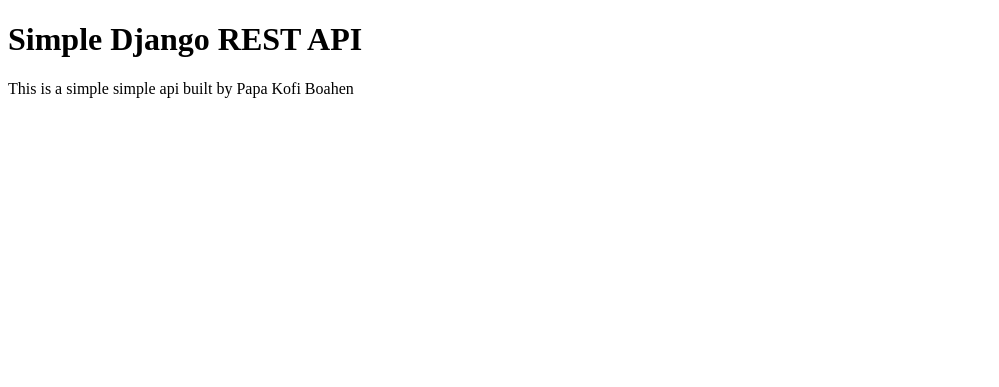
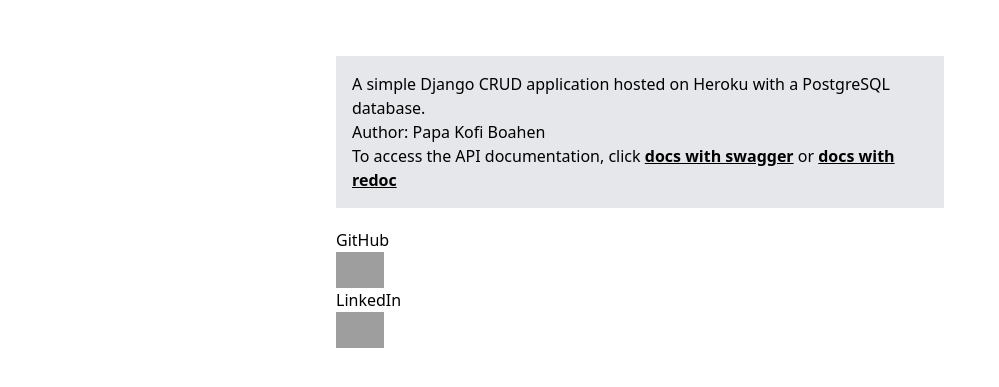
Before and after one commit to StormGear/django-api, a Django app: page / in a window 1280 px wide. Shown: the top 387 px of the page, without its empty margins (0-999 px from the left). Run offline with Django 4.2, Linux system fonts and the light colour scheme; some libraries are stand-ins or nearby versions; grey boxes are pictures that could not be loaded.

Commit message:
added welcome screen

```diff
--- a/users/templates/home.html
+++ b/users/templates/home.html
@@ -3,10 +3,24 @@
 <head>
     <meta charset="UTF-8">
     <meta name="viewport" content="width=device-width, initial-scale=1.0">
-    <title>Home</title>
+    <script src="https://cdn.tailwindcss.com"></script>
+    <title>Simple Express API</title>
 </head>
 <body>
-    <h1>Simple Django REST API </h1>
-    <p>This is a simple simple api built by Papa Kofi Boahen</p>
+    <main class="mx-auto w-1/2  p-4 mt-10">
+        <div class="bg-gray-200 p-4" >
+            A simple Django CRUD application hosted on Heroku with a PostgreSQL database.
+            <br/>
+            <span class="text-bold">Author:</span> Papa Kofi Boahen
+            <p>
+                To access the API documentation, click <a href="/swagger" class="underline font-bold">docs with swagger</a> or <a href="/redoc" class="underline font-bold">docs with redoc</a>
+            </p>
+        </div>
+
+        <div class="mt-5">
+            <span>GitHub <a href="https://github.com/StormGear" target="_blank"> <img width="48" height="48" src="https://img.icons8.com/fluency/48/github.png" alt="github"/></a> </span>
+            <a href="https://www.linkedin.com/in/papakofiboahen" target="_blank"><span>LinkedIn <img width="48" height="48" src="https://img.icons8.com/color/48/linkedin.png" alt="linkedin"/></span></a>
+        </div>
+    </main>
 </body>
 </html>
--- a/users/views.py
+++ b/users/views.py
@@ -1,6 +1,7 @@
 from django.shortcuts import render
 from django.http.response import JsonResponse
 from rest_framework.parsers import JSONParser
+from django.http import HttpResponse as HTMLResponse
 from rest_framework import status
 from drf_yasg.utils import swagger_auto_schema
 from users.models import User
@@ -11,8 +12,12 @@ from rest_framework.views import APIView
 from drf_yasg import openapi
 
 
+
 # Create your views here.
-
+@swagger_auto_schema(
+    operation_description="Welcome to the Simple Django REST API.",
+    responses={200: HTMLResponse},
+)
 def home(request):
     return render(request, 'home.html')
 
```
